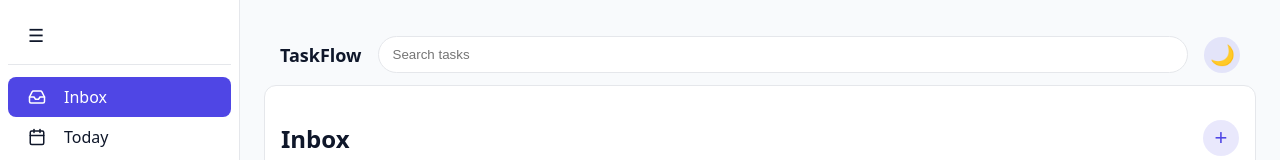
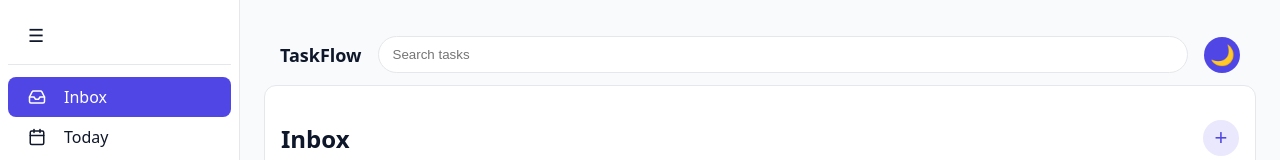
Before and after one commit to sukantadutta2003-tech/Task-Manager, a React (Create React App) app: page / in a window 1280 px wide. In both pictures the pointer is over the button 1222 px from the left and 54 px from the top of the page. Shown: the top 160 px of the page. Built offline with nearby package versions, Linux system fonts and the light colour scheme.

Commit message:
save changes

```diff
--- a/src/styles/app.css
+++ b/src/styles/app.css
@@ -290,5 +290,5 @@ body {
   font-size: 20px;
 }
 .theme-toggle-btn:hover {
-  background: rgba(79, 70, 229, 0.12);
+  background: var(--accent);
 }
```
